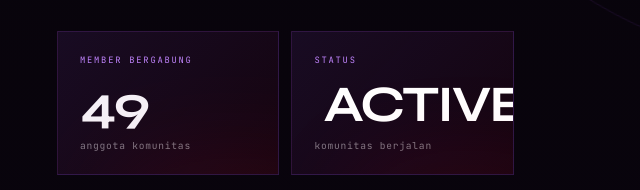
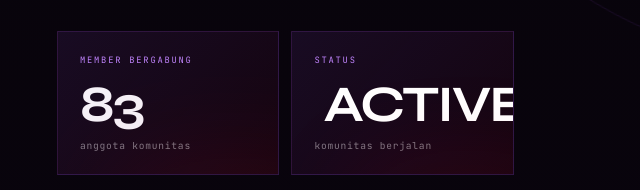
Before and after one commit to collab5/oya, a plain HTML site: page index.html in a window 1280 px wide. Shown: the part 1805-1995 px from the top of the page, 7-647 px from the left. Drawn offline with Linux system fonts and the light colour scheme.

Commit message:
Update member count from 49 to 83

```diff
--- a/index.html
+++ b/index.html
@@ -68,7 +68,7 @@
                     <div class="community-stats">
                         <div class="stat-card">
                             <span class="stat-label">MEMBER BERGABUNG</span>
-                            <strong class="member-counter" id="memberCount" data-members="49">0</strong>
+                            <strong class="member-counter" id="memberCount" data-members="83">0</strong>
                             <small>anggota komunitas</small>
                         </div>
                         <div class="stat-card">
```
